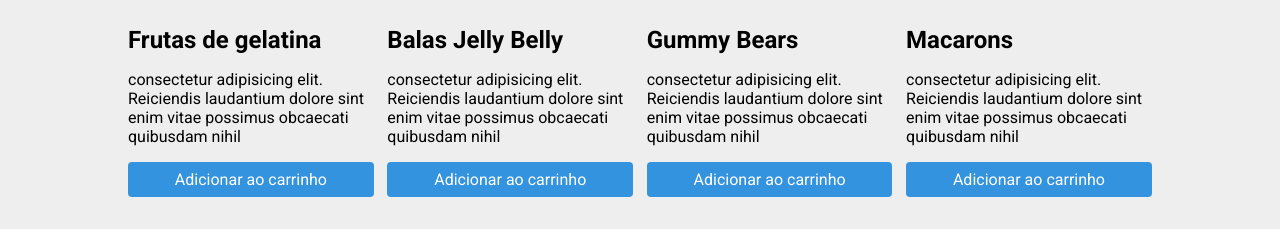
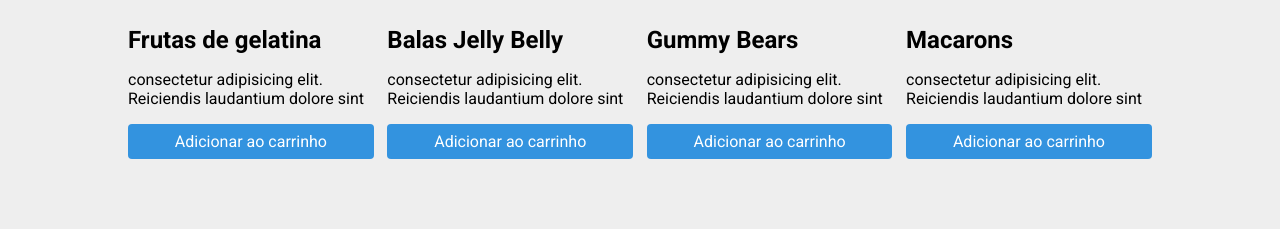
Before and after one commit to mb-ost/css-resp-exercicio, a plain HTML site: page index.html in a window 1280 px wide. Shown: the part 806-1035 px from the top of the page. After the commit the page ends 997 px from the top, so only its background shows below. Drawn offline with Linux system fonts and the light colour scheme.

Commit message:
Reduzido tamanho da descrição dos produtos

```diff
--- a/index.html
+++ b/index.html
@@ -60,7 +60,7 @@
                             Frutas de gelatina
                         </h2>
                         <p>
-                            consectetur adipisicing elit. Reiciendis laudantium dolore sint enim vitae possimus obcaecati quibusdam nihil
+                            consectetur adipisicing elit. Reiciendis laudantium dolore sint
                         </p>
                         <button type="button">Adicionar ao carrinho</button>
                     </div>
@@ -72,7 +72,7 @@
                             Balas Jelly Belly
                         </h2>
                         <p>
-                            consectetur adipisicing elit. Reiciendis laudantium dolore sint enim vitae possimus obcaecati quibusdam nihil
+                            consectetur adipisicing elit. Reiciendis laudantium dolore sint
                         </p>
                         <button type="button">Adicionar ao carrinho</button>
                     </div>
@@ -84,7 +84,7 @@
                             Gummy Bears
                         </h2>
                         <p>
-                            consectetur adipisicing elit. Reiciendis laudantium dolore sint enim vitae possimus obcaecati quibusdam nihil
+                            consectetur adipisicing elit. Reiciendis laudantium dolore sint
                         </p>
                         <button type="button">Adicionar ao carrinho</button>
                     </div>
@@ -96,7 +96,7 @@
                             Macarons
                         </h2>
                         <p>
-                            consectetur adipisicing elit. Reiciendis laudantium dolore sint enim vitae possimus obcaecati quibusdam nihil
+                            consectetur adipisicing elit. Reiciendis laudantium dolore sint
                         </p>
                         <button type="button">Adicionar ao carrinho</button>
                     </div>
```
